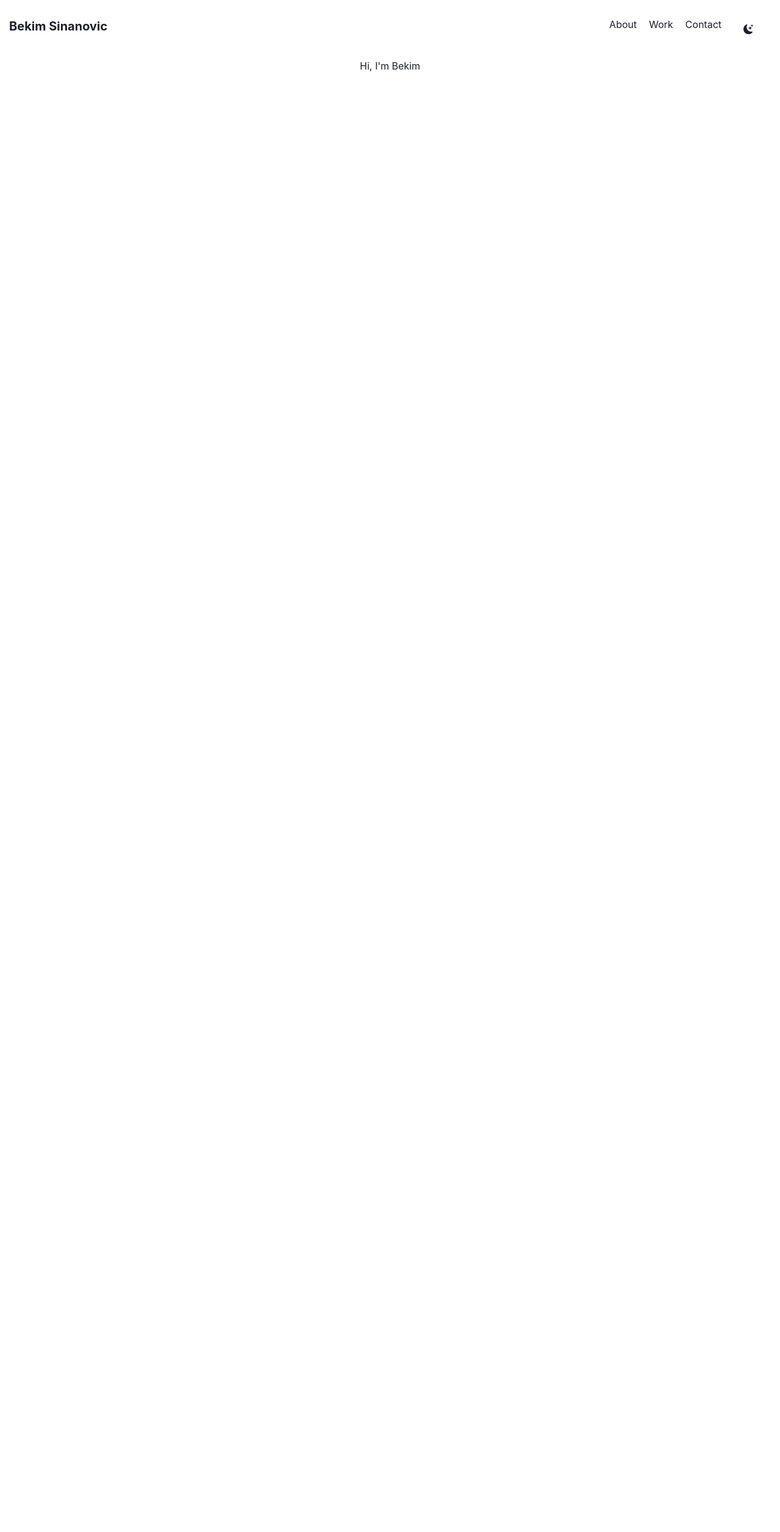
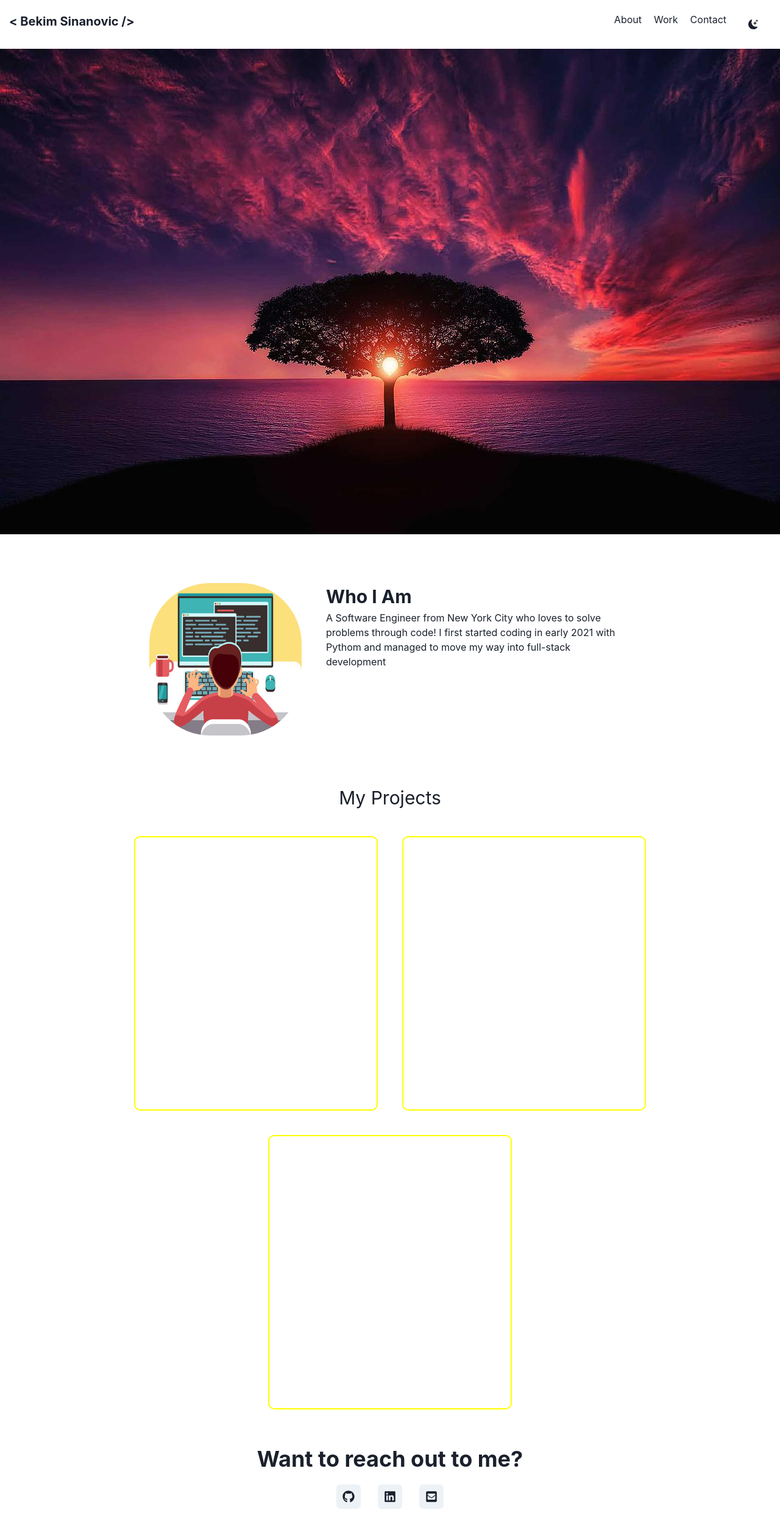
Before and after one commit to beksina/bek-portfolio, a Next.js app: page / in a window 1280 px wide. Shown: the whole page at 61% size. Before the commit the page ends 800 px from the top, so only its background shows below. Built offline with nearby package versions, Linux system fonts and the light colour scheme.

Commit message:
skeleton setup

```diff
--- /dev/null
+++ b/components/layout/BioHome.js
@@ -0,0 +1,20 @@
+import React from 'react'
+import { Text, Image, Box, Container, Flex } from '@chakra-ui/react'
+
+export default function BioHome() {
+  return (
+    <Flex justifyContent='center' m={20} wrap='wrap' h='100%'>
+      <Image src='codingCartoon.jpeg' alt='me' borderRadius={100} h={250} w={250} />
+      <Flex direction='column' ml={10}>
+        <Text fontWeight='bold' fontSize={30}>
+          Who I Am
+        </Text>
+        <Text fontSize={16} maxW={500}>
+          A Software Engineer from New York City who loves to solve problems through code!
+          I first started coding in early 2021 with Pythom and managed to move my way into
+          full-stack development
+        </Text>
+      </Flex>
+    </Flex>
+  )
+}
--- /dev/null
+++ b/components/layout/Contact.js
@@ -0,0 +1,32 @@
+import React from 'react'
+import { Flex, Heading, Text, ButtonGroup, IconButton } from '@chakra-ui/react'
+import { FaGithub, FaLinkedin, FaEnvelopeSquare } from 'react-icons/fa'
+
+export default function Contact() {
+  return (
+    <Flex direction='column' align='center' m={10}>
+      <Heading>
+        Want to reach out to me?
+      </Heading>
+      <ButtonGroup spacing={7} mt={5}>
+        <IconButton
+          aria-label='Github'
+          href='https://github.com/beksina'
+          fontSize={20}
+          icon={<FaGithub />}
+        />
+        <IconButton
+          aria-label='LinkedIn'
+          href='https://www.linkedin.com/in/bekimsin/'
+          fontSize={20}
+          icon={<FaLinkedin />}
+        />
+        <IconButton
+          aria-label='Mail'
+          fontSize={20}
+          icon={<FaEnvelopeSquare />}
+        />
+      </ButtonGroup>
+    </Flex>
+  )
+}
--- /dev/null
+++ b/components/layout/HomePage.js
@@ -0,0 +1,18 @@
+import React, {Fragment as Fr} from 'react'
+import { Text, Image, Box, Container } from '@chakra-ui/react'
+import BioHome from './BioHome'
+import Projects from './Projects'
+import Contact from './Contact'
+
+// home page
+
+export default function HomePage() {
+  return (
+    <Fr>
+      <Image src='coolTree.jpeg' alt='cover' w='100%' h='100%' />
+      <BioHome />
+      <Projects />
+      <Contact />
+    </Fr>
+  )
+}
--- /dev/null
+++ b/components/layout/Projects.js
@@ -0,0 +1,16 @@
+import React from 'react'
+import { Flex, Text, Box } from '@chakra-ui/react'
+
+// prob will map project comp in list
+export default function Projects() {
+  return (
+    <Flex alignItems='center' direction='column'>
+      <Text fontSize={30} mb={5}> My Projects</Text>
+      <Flex wrap='wrap' justifyContent='center'>
+        <Box border='2px' borderColor='yellow' borderRadius={10} w={400} h={450} m={5}></Box>
+        <Box border='2px' borderColor='yellow' borderRadius={10} w={400} h={450} m={5}></Box>
+        <Box border='2px' borderColor='yellow' borderRadius={10} w={400} h={450} m={5}></Box>
+      </Flex>
+    </Flex>
+  )
+}
--- a/components/layout/index.js
+++ b/components/layout/index.js
@@ -1,5 +1,5 @@
 import { Fragment as Fr } from "react";
-import Navbar from "./navbar";
+import Navbar from "./Navbar";
 
 const Layout = ({children}) => {
   return (
--- a/components/layout/navbar.js
+++ b/components/layout/navbar.js
@@ -23,7 +23,7 @@ const Navbar = () => {
         as="nav"
         w="100%"
         justifyContent="flex-end"
-        p={7}
+        p={5}
         zIndex={10}
         position="sticky"
       >
@@ -35,7 +35,7 @@ const Navbar = () => {
             left="15px"
             cursor="pointer"
           >
-            Bekim Sinanovic
+            {'< Bekim Sinanovic  />'}
           </Text>
         </NextLink>
         <Box display={["none", "none", "flex", "flex"]}>
@@ -57,6 +57,7 @@ const Navbar = () => {
           aria-label="Open Menu"
           size="lg"
           mr={5}
+          variant="ghost"
           icon={<HamburgerIcon />}
           display={["flex", "flex", "none", "none"]}
           onClick={() => changeDisplay("flex")}
--- a/pages/index.js
+++ b/pages/index.js
@@ -1,25 +1,62 @@
 import Head from 'next/head'
 import Image from 'next/image'
-import { Text, Box, Container } from '@chakra-ui/react'
+import { Text, Box, Container, Flex } from '@chakra-ui/react'
+import { motion } from 'framer-motion'
+import HomePage from '../components/layout/HomePage'
+import BioHome from '../components/layout/BioHome'
+
+const sentence = {
+  hidden: {opacity: 1},
+  visible: {
+    opacity: 1,
+    transition: {
+      delay: 0.8,
+      staggerChildren: 0.2
+    }
+  },
+}
+
+const letter = {
+  hidden: {opacity: 0, y: 50},
+  visible: {
+    opacity: 1,
+    y: 0
+  },
+}
 
 export default function Home() {
+  const line = "Hi, I'm Bekim"
+
   return (
-    <Container>
-      {/* <Head>
-        <title>Bekim Sinanovic</title>
-        <meta name="description" content="Generated by create next app" />
-        <link rel="icon" href="/favicon.ico" />
-      </Head> */}
+    // <Container>
+    //   <Head>
+    //     <title>Bekim Sinanovic</title>
+    //     <meta name="description" content="Generated by create next app" />
+    //     <link rel="icon" href="/favicon.ico" />
+    //   </Head>
 
-      <Box display='flex' justifyContent='center' alignItems='center'
-      // as='video'
-      // controls
-
-      >
-        <Text>
-          Hi, I&apos;m Bekim
-        </Text>
-      </Box>
-    </Container>
+    //   <Box display='flex' justifyContent='center' alignItems='center'>
+    //     <Text>
+    //       Hi, I&apos;m Bekim
+    //     </Text>
+    //   </Box>
+    // </Container>
+    // <Flex justifyContent="center" h="80vh" alignItems="center" fontSize={50}>
+    //   <motion.h3
+    //     className='load-screen--message'
+    //     variants={sentence}
+    //     initial="hidden"
+    //     animate="visible"
+    //   >
+    //     {line.split(" ").map((char, index) => {
+    //       return (
+    //         <motion.span key={char + "-" + index} variants={letter}>
+    //           {char + " "}
+    //         </motion.span>
+    //       )
+    //     })}
+    //   </motion.h3>
+    // </Flex>
+    <HomePage />
   )
 }
```
Also changed, not shown: pages/contact.js (+8 -0 lines), pages/work.js (+8 -0 lines), public/codingCartoon.jpeg (added), public/coolTree.jpeg (added).
